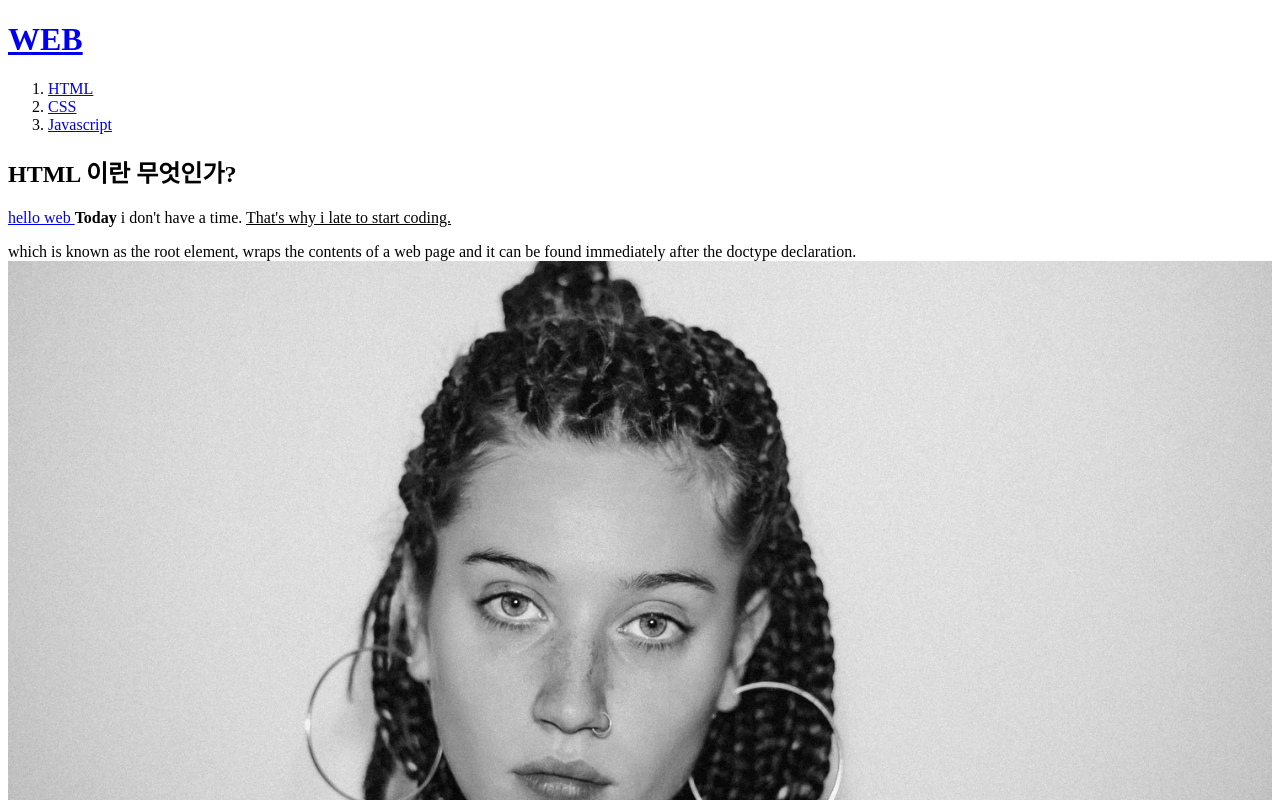
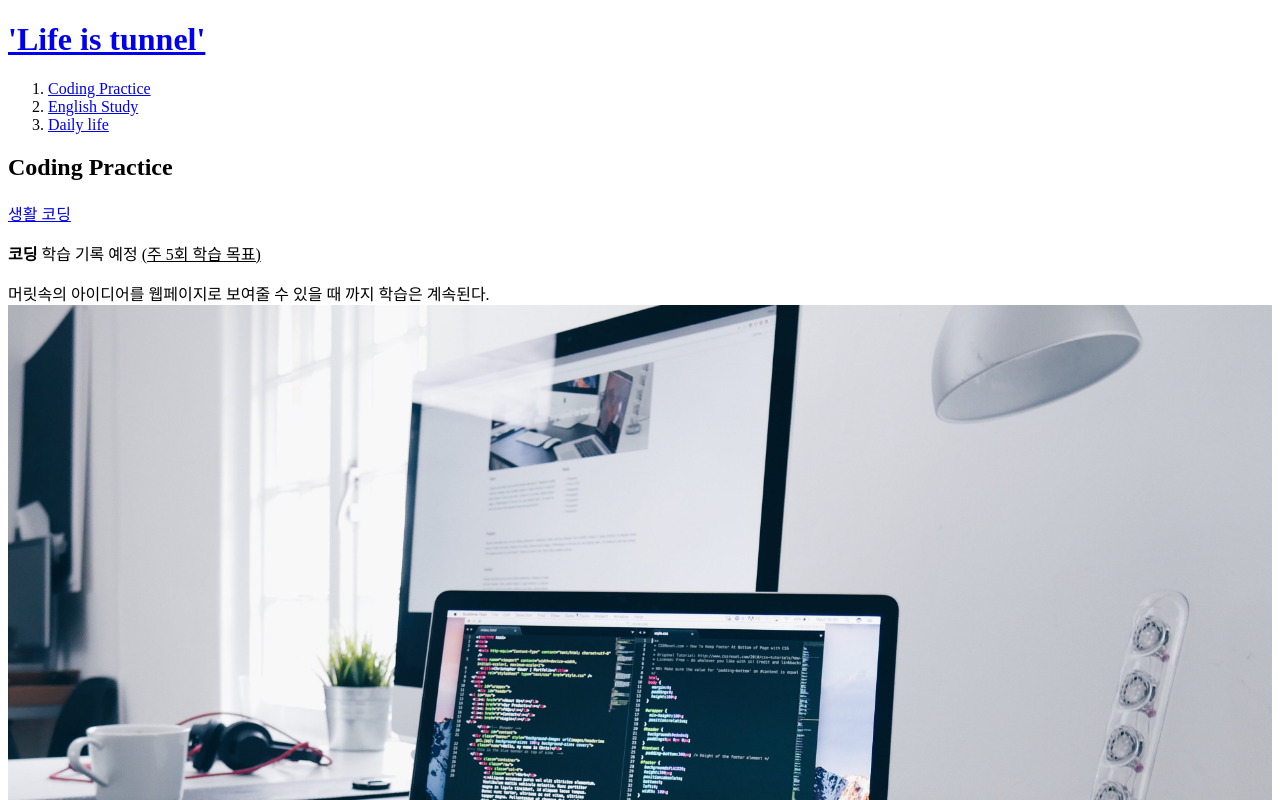
Before and after one commit to gcyang29/index2.html, a plain HTML site: page 1.html in a window 1280 px wide. Shown: the top 800 px of the page. Drawn offline with Linux system fonts and the light colour scheme.

Commit message:
Add files via upload

```diff
--- a/1.html
+++ b/1.html
@@ -1,25 +1,26 @@
 <!doctype html>
 <html>
 <head>
-<title>WEB1 - html</title>
+<title>Life is tunnel</title>
 <meta charset="utf-8">
 </head>
 <body>
-  <h1><a href="index.html">WEB</a></h1>
+  <h1><a href="index.html">'Life is tunnel'</a></h1>
 <ol>
-  <li><a href="1.html">HTML</a></li>
-  <li><a href="2.html">CSS</a></li>
-  <li><a href="3.html">Javascript</a></li>
+  <li><a href="1.html">Coding Practice</a></li>
+  <li><a href="2.html">English Study</a></li>
+  <li><a href="3.html">Daily life</a></li>
 </ol>
 
-<h2>HTML 이란 무엇인가? </h2>
-<p><a href="https://www.w3.org/TR/html52/textlevel-semantics.html#the-a-element" target="_blank">hello web </a>
-<strong>Today</strong> i don't have a time.
-<u>That's why i late to start coding.</u></p>
-<p>which is known as the root element, wraps the contents of a web page and it can be found immediately after the doctype declaration.
-<img src="coding.jpg" width=100%>
+<h2>Coding Practice</h2>
+<p><a href="https://www.youtube.com/c/생활코딩1/playlists" target="_blank">생활 코딩
+</a></p>
+<p><strong>코딩</strong> 학습 기록 예정
+<u>(주 5회 학습 목표)</u></p>
+<p>머릿속의 아이디어를 웹페이지로 보여줄 수 있을 때 까지 학습은 계속된다.
+<img src="Coding Practice.jpg" width=100%>
 </p>
 <p>
-Metadata contains information about the page like styles, scripts and data to help search engines or browsers to use and render the page.</p>
+한 걸음 부터 천천히 나아가자.<br><br>html, css, javascript, python 많은 언어들이 있으니 한 단계씩 나아가면, <br><br>어느새 발전해 있는 내 자신을 발견할 수 있다.</p>
 </body>
 </html>
```
Also changed, not shown: 2.html (+18 -8 lines), 3.html (+12 -7 lines), index.html (+10 -9 lines), Coding Practice.jpg (added), 2 other files.
